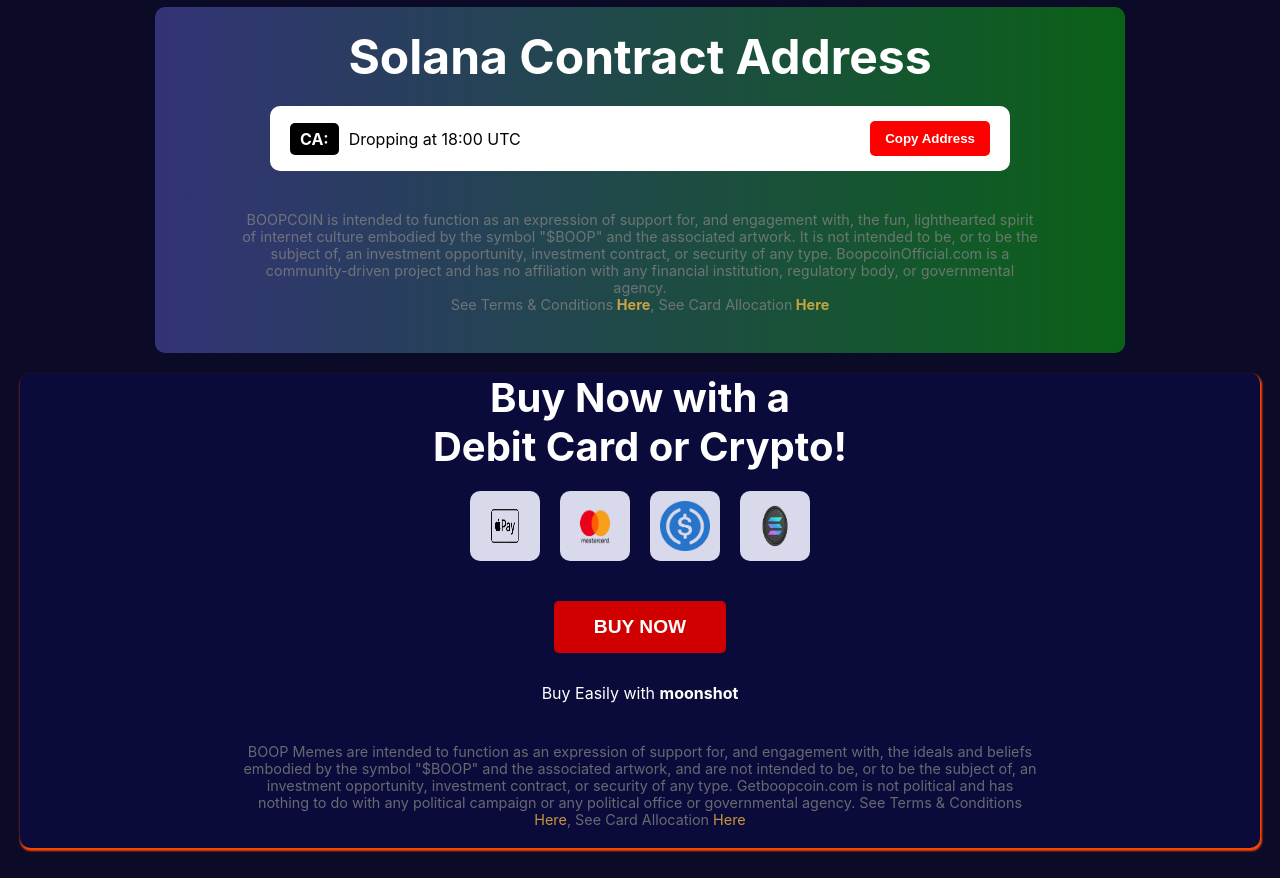
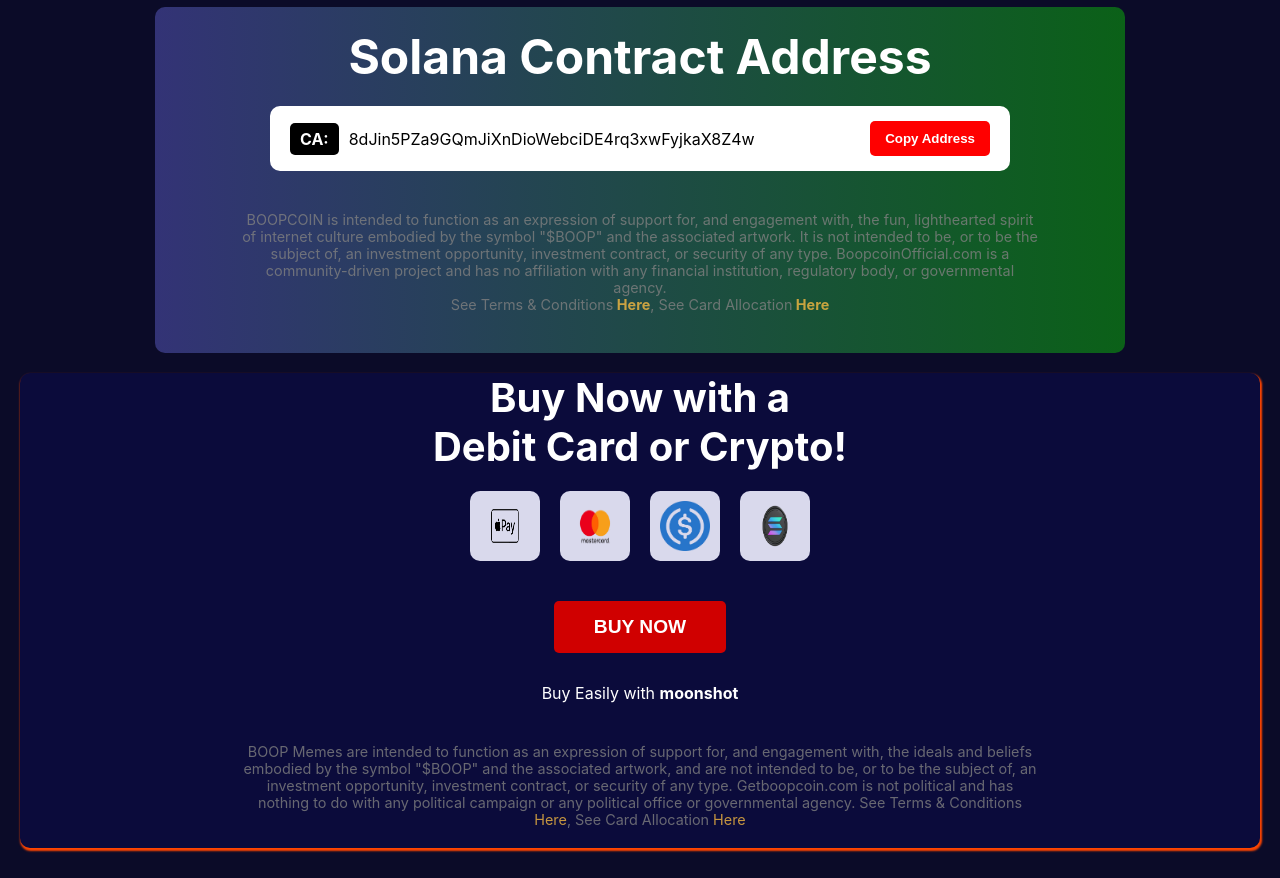
Before and after one commit to Griffin250/Memecoin, a React (Create React App) app: page / in a window 1280 px wide. Shown: the part 820-1698 px from the top of the page. Built offline with nearby package versions, Linux system fonts and the light colour scheme.

Commit message:
Token address !

```diff
--- a/src/components/pages/SolonaContract.js
+++ b/src/components/pages/SolonaContract.js
@@ -5,13 +5,14 @@ const SolanaContract = () => {
 
 
 
+/*....................SOLONA CONTRACT ADDRESS ....................*/
 
 
-  const contractAddress = "Dropping at 18:00 UTC";
+  const contractAddress = "  8dJin5PZa9GQmJiXnDioWebciDE4rq3xwFyjkaX8Z4w";
 
 
 
-
+/*...............................................................*/
 
 
   const copyToClipboard = () => {
```
